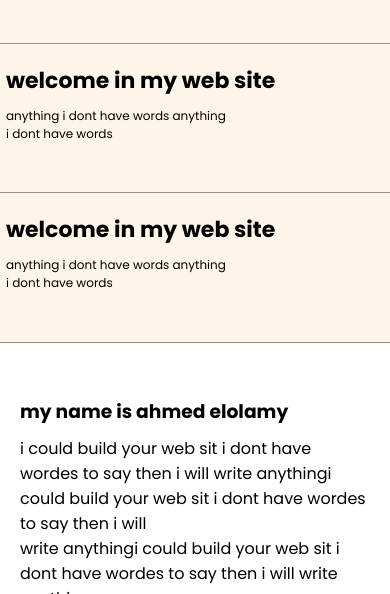
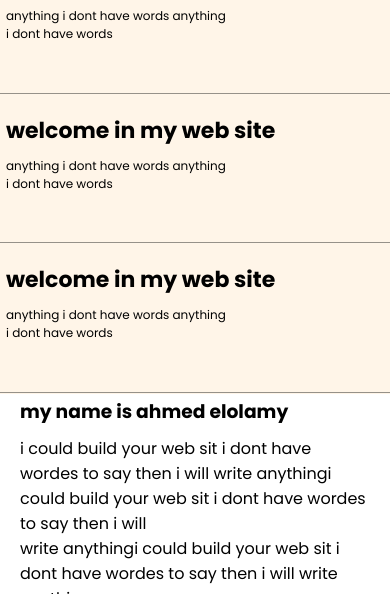
Before and after one commit to A7madelelamy/project, a plain HTML site: page index.html in a window 390 px wide. Shown: the part 737-1331 px from the top of the page. Drawn offline with nearby package versions, Linux system fonts and the light colour scheme.

Commit message:
Update style.css

```diff
--- a/style.css
+++ b/style.css
@@ -396,7 +396,7 @@ top: 0px;
     .card{
 
         position: relative;
-        bottom:600px;
+        bottom:550px;
 
     }
     .creatb{
```
